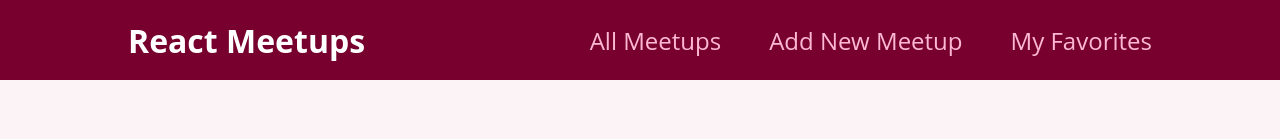
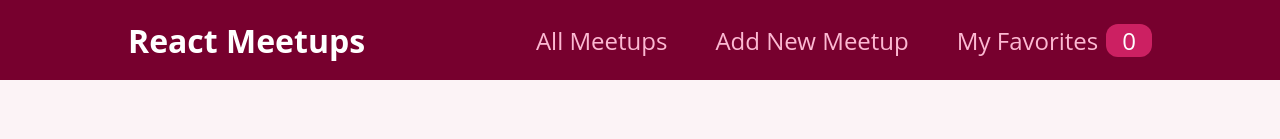
Before and after one commit to JosephNdegwa/React, a React (Create React App) app: page /new-meetup in a window 1280 px wide. Shown: the top 139 px of the page. Built offline with nearby package versions, Linux system fonts and the light colour scheme.

Commit message:
add badge on navigation bar for my favorites counter

```diff
--- a/src/components/layout/MainNavigation.js
+++ b/src/components/layout/MainNavigation.js
@@ -1,8 +1,12 @@
 import { Link } from 'react-router-dom';
 import classes from './MainNavigation.module.css';
+import { useContext } from 'react';
+import FavoritesContext from '../../store/favorites.context';
 
 
 function MainNavigation(){
+    const favoriteCtx = useContext(FavoritesContext);
+
     return (
         <header className={classes.header}>
             <div className={classes.logo}>React Meetups</div>
@@ -15,7 +19,10 @@
                         <Link to='/new-meetup'>Add New Meetup</Link>
                     </li>
                     <li>
-                        <Link to='/favorites'>My Favorites</Link>
+                        <Link to='/favorites'>
+                            My Favorites
+                            <span className={classes.badge}>{favoriteCtx.totalFavorites}</span>
+                            </Link>
                     </li>
                 </ul>
             </nav>
```
